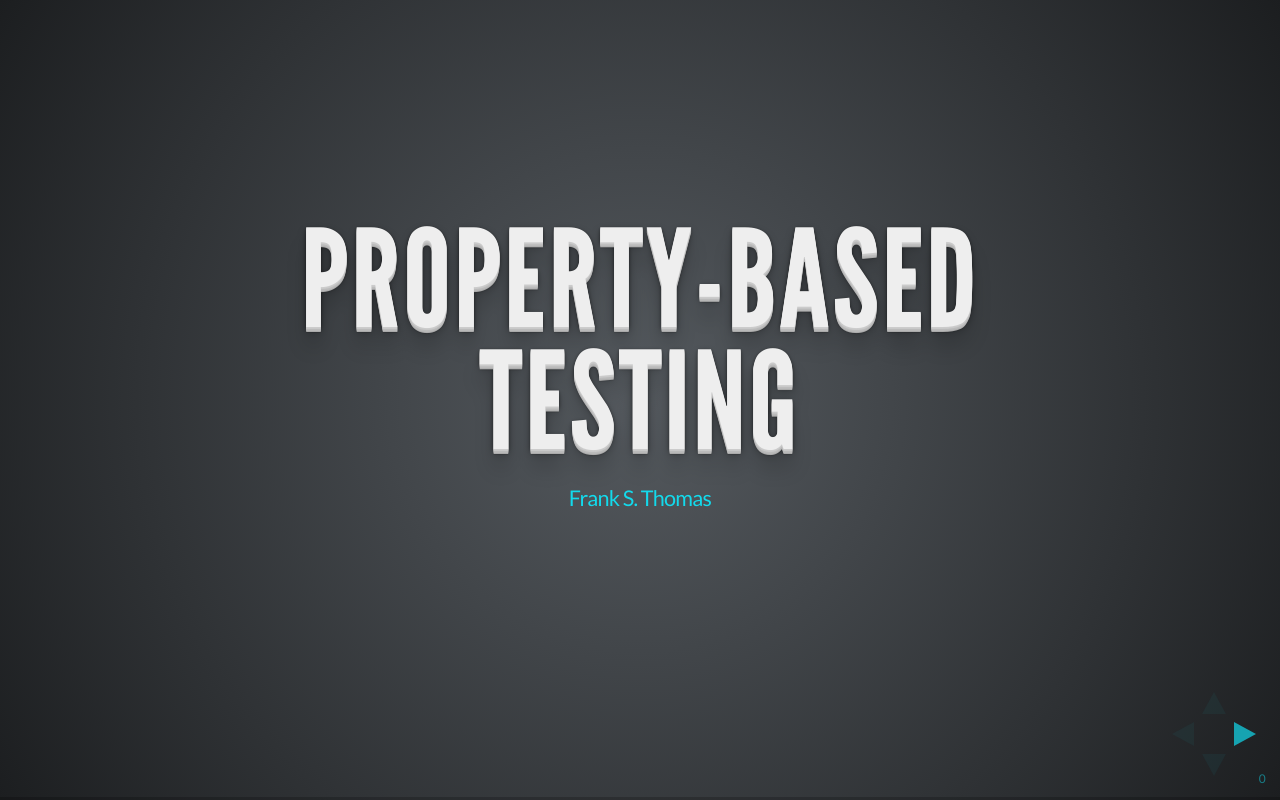
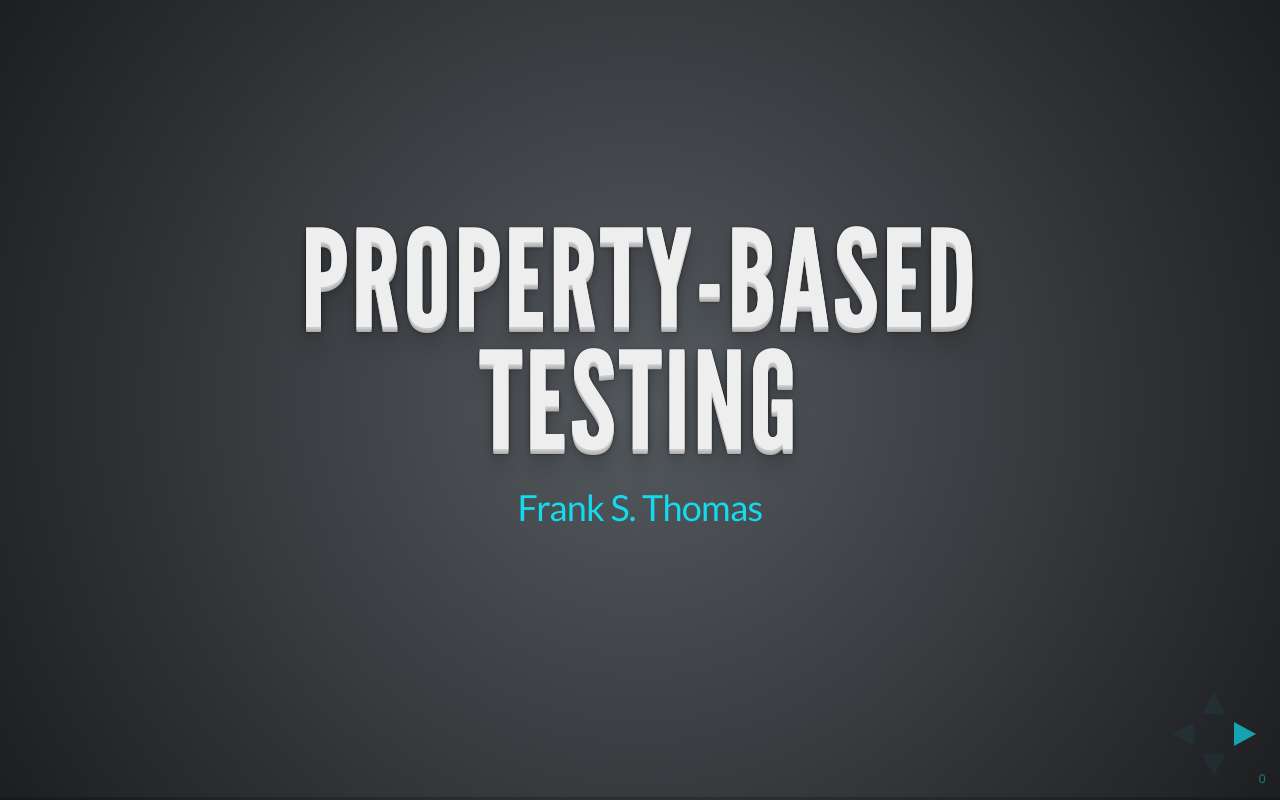
Before and after one commit to fthomas/pbt-talk, a website: page index.html in a window 1280 px wide. Drawn offline with Linux system fonts and the light colour scheme.

Commit message:
Update index.html

```diff
--- a/index.html
+++ b/index.html
@@ -44,9 +44,7 @@
         <section>
           <h1>Property-based<br />testing</h1>
           <p>
-            <small>
-              <a href="https://github.com/fthomas">Frank S. Thomas</a>
-            </small>
+            <a href="https://github.com/fthomas">Frank S. Thomas</a>
           </p>
         </section>
 
```
